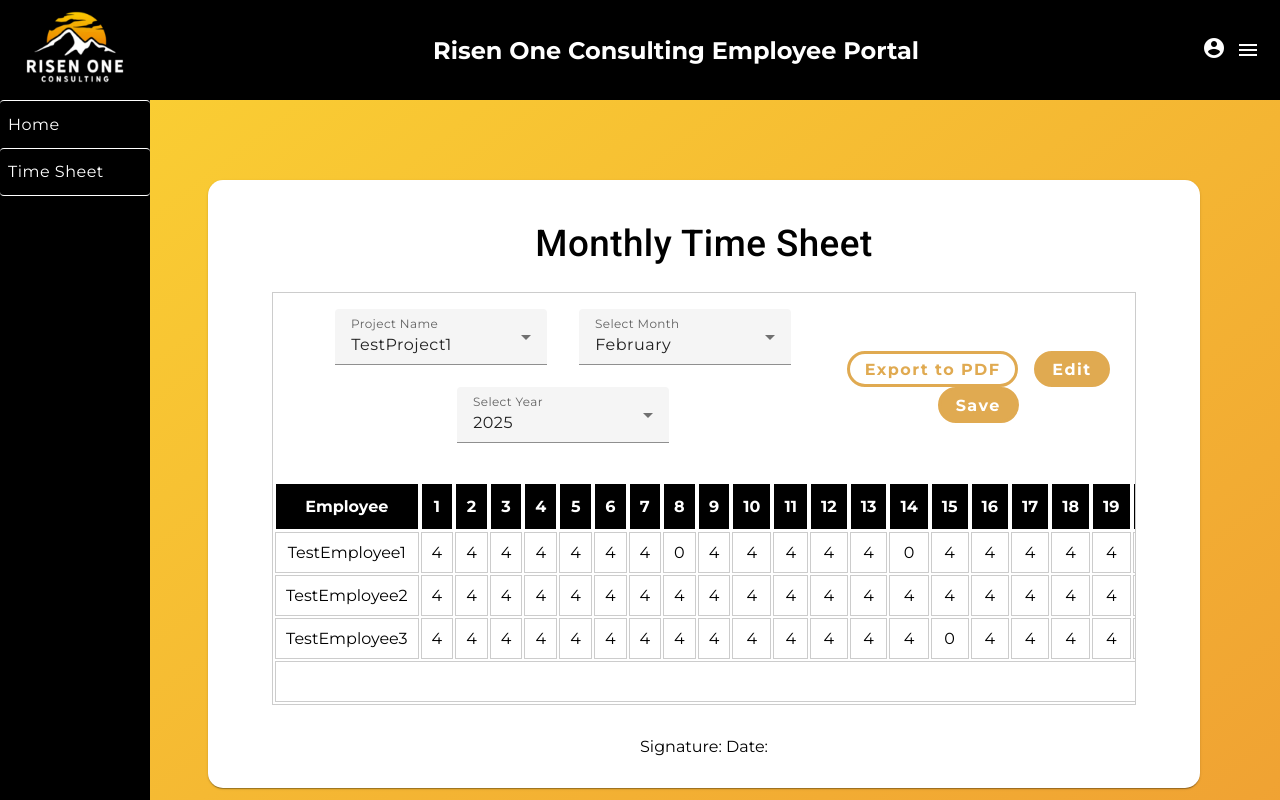
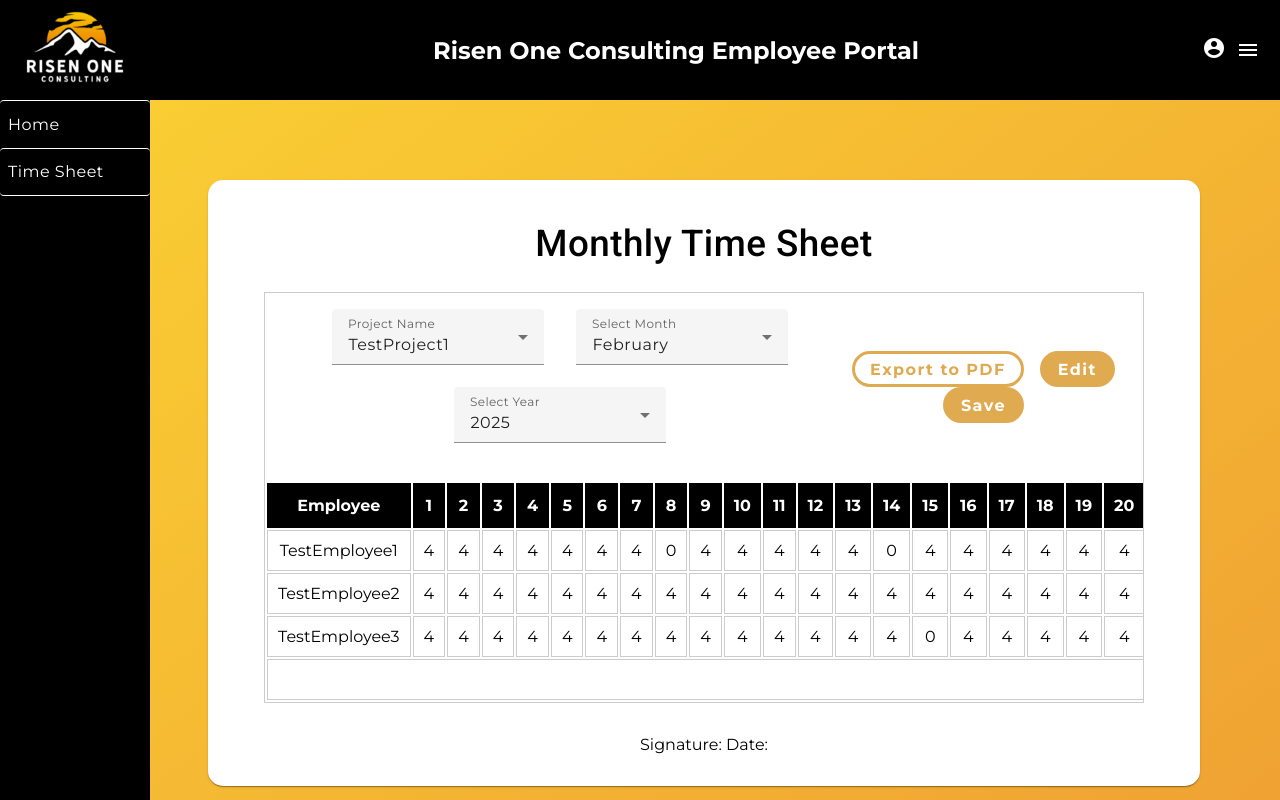
Before and after one commit to ucmo-cs/F25_Risen_One_Team1_MIC, an Angular app in the folder frontend/: page /timesheet in a window 1280 px wide. Shown: the top 800 px of the page. Built offline with nearby package versions, Linux system fonts and the light colour scheme.

Commit message:
fix timesheet overflow

```diff
--- a/frontend/src/app/components/timesheet-entry-container/timesheet-entry-container.component.css
+++ b/frontend/src/app/components/timesheet-entry-container/timesheet-entry-container.component.css
@@ -48,7 +48,6 @@
   background-color: black;
   color: white;
   padding: 13px 10px;
-  border: 1px solid white;
 }
 
 .timesheet-table tr td {
--- a/frontend/src/app/components/timesheet/timesheet.component.css
+++ b/frontend/src/app/components/timesheet/timesheet.component.css
@@ -4,7 +4,7 @@
   justify-content: center;
   text-align: center;
   margin: 5em;
-  padding: 2em 2em;
+  padding: 2em 1.5em;
   border-radius: 15px;
 }
 
```
